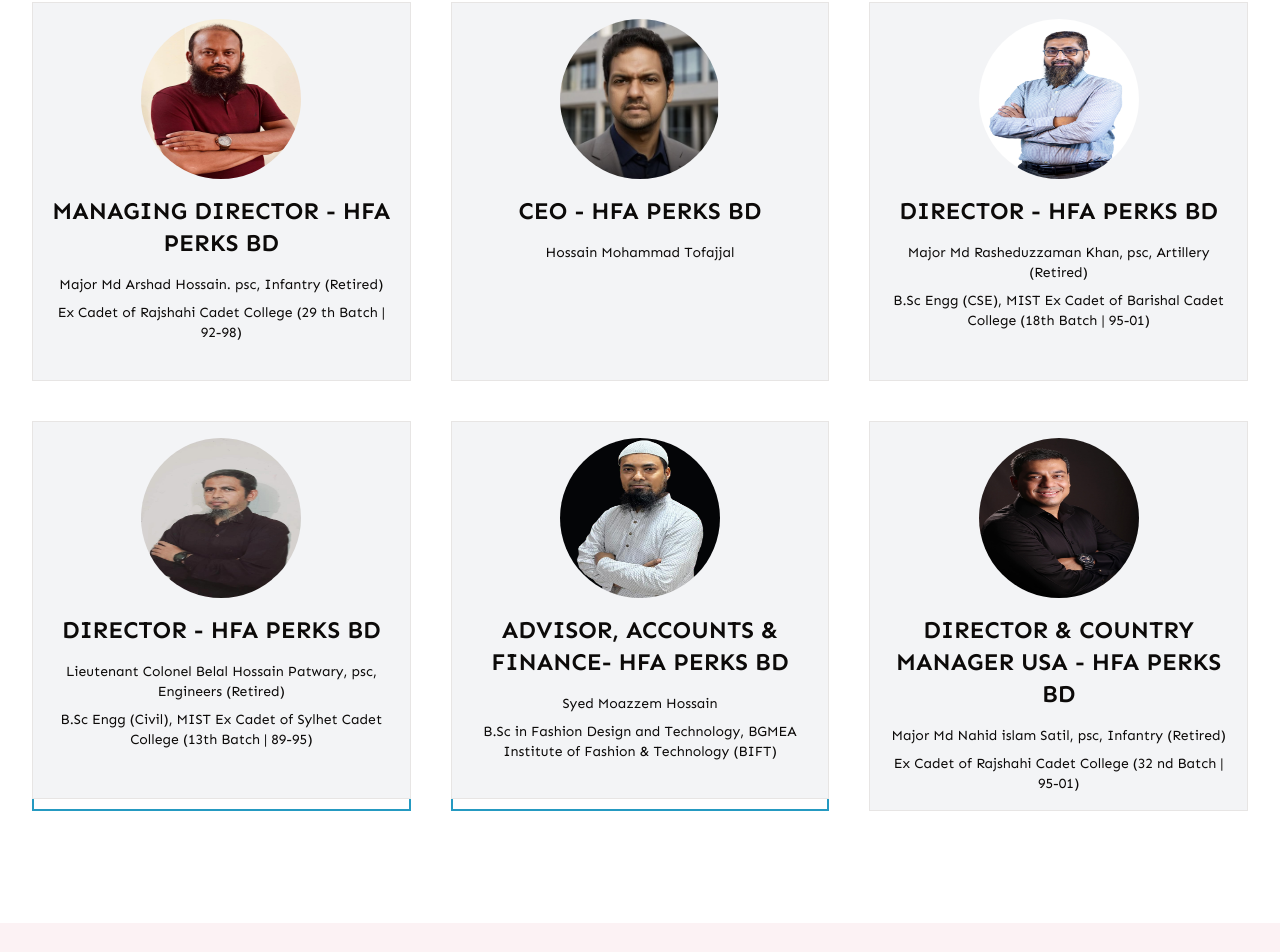
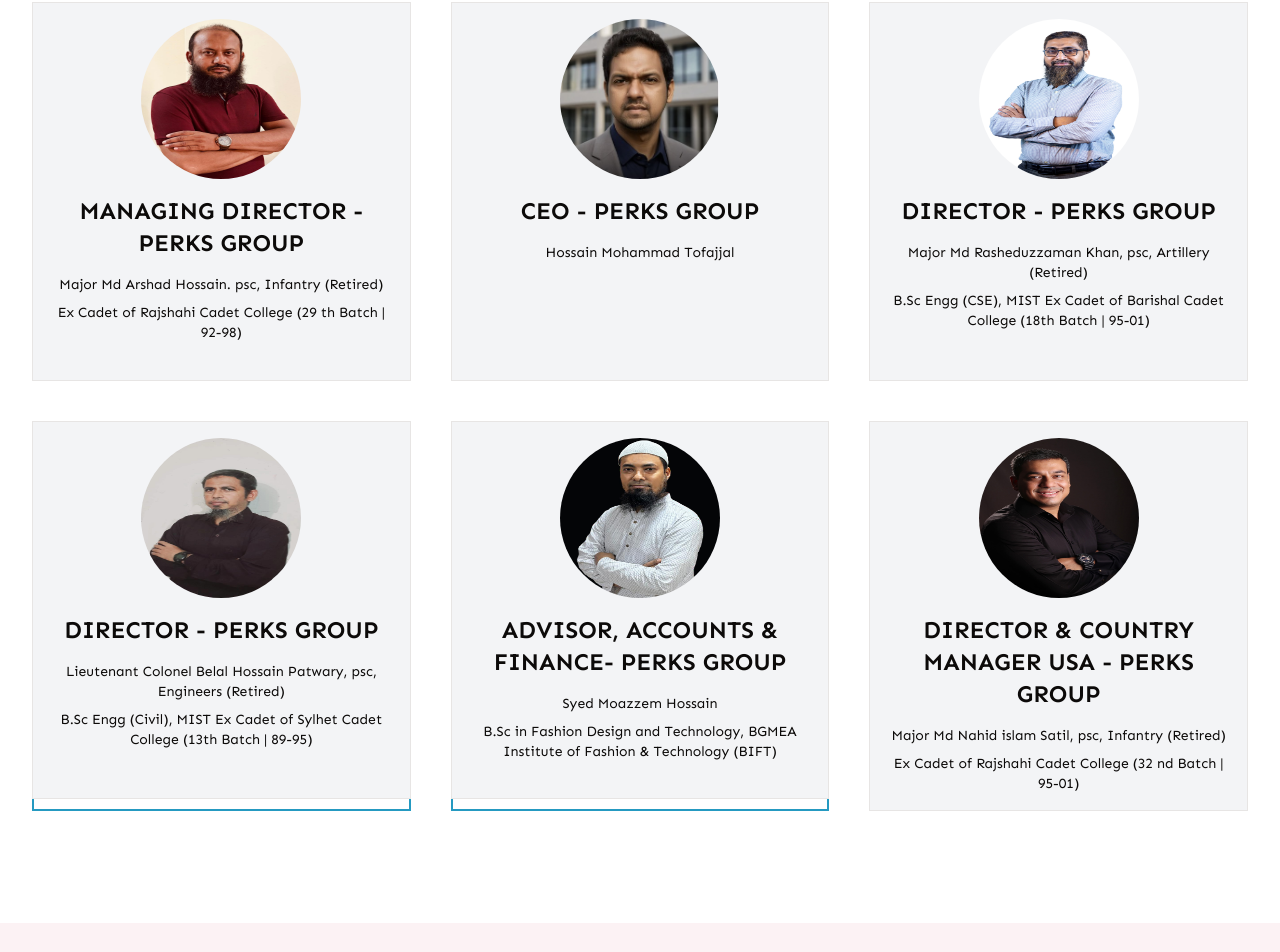
Before and after one commit to Munna-Khandakar/HFAandPerksbdLandingPage, a Next.js app: page /about in a window 1280 px wide. Shown: the part 2684-3636 px from the top of the page. Built offline with nearby package versions, Linux system fonts and the light colour scheme.

Commit message:
Perks Group

```diff
--- a/components/Teams.tsx
+++ b/components/Teams.tsx
@@ -7,41 +7,41 @@
     {
         id: 1,
         name: "Major Md Arshad Hossain. psc, Infantry (Retired)",
-        rank: "Managing Director - HFA Perks BD",
+        rank: "Managing Director - Perks Group",
         image: "/image/team/arshad.jpeg",
         details: "Ex Cadet of Rajshahi Cadet College (29 th Batch | 92-98)"
     },
     {
         id: 2,
         name: "Hossain Mohammad Tofajjal",
-        rank: "CEO - HFA Perks BD",
+        rank: "CEO - Perks Group",
         image: "/image/team/tofajjal.jpeg",
     },
     {
         id: 3,
         name: "Major Md Rasheduzzaman Khan, psc, Artillery (Retired)",
-        rank: "Director - HFA Perks BD",
+        rank: "Director - Perks Group",
         image: "/image/team/rashed.jpg",
         details: "B.Sc Engg (CSE), MIST Ex Cadet of Barishal Cadet College (18th Batch | 95-01)"
     },
     {
         id: 4,
         name: "Lieutenant Colonel Belal Hossain Patwary, psc, Engineers (Retired)",
-        rank: "Director - HFA Perks BD",
+        rank: "Director - Perks Group",
         image: "/image/team/belal.jpeg",
         details: "B.Sc Engg (Civil), MIST Ex Cadet of Sylhet Cadet College (13th Batch | 89-95)"
     },
     {
         id: 5,
         name: "Syed Moazzem Hossain",
-        rank: "Advisor, Accounts & Finance- HFA Perks BD",
+        rank: "Advisor, Accounts & Finance- Perks Group",
         image: "/image/team/moazzem.jpeg",
         details: "B.Sc in Fashion Design and Technology, BGMEA Institute of Fashion & Technology (BIFT) "
     },
     {
         id: 6,
         name: "Major Md Nahid islam Satil, psc, Infantry (Retired)",
-        rank: "Director & Country Manager USA - HFA Perks BD",
+        rank: "Director & Country Manager USA - Perks Group",
         image: "/image/team/satil.jpeg",
         details: "Ex Cadet of Rajshahi Cadet College (32 nd Batch | 95-01)"
     }
--- a/data/ServiceData.ts
+++ b/data/ServiceData.ts
@@ -11,7 +11,7 @@
     {
         chapter: Chapter.Japan,
         title: "Japan Chapter",
-        subtitle: "All USA product including Right Hand Vehicle",
+        subtitle: "All Japan product including Right Hand Vehicle",
         logo: "/image/perks.jpeg",
     },
     {
```
